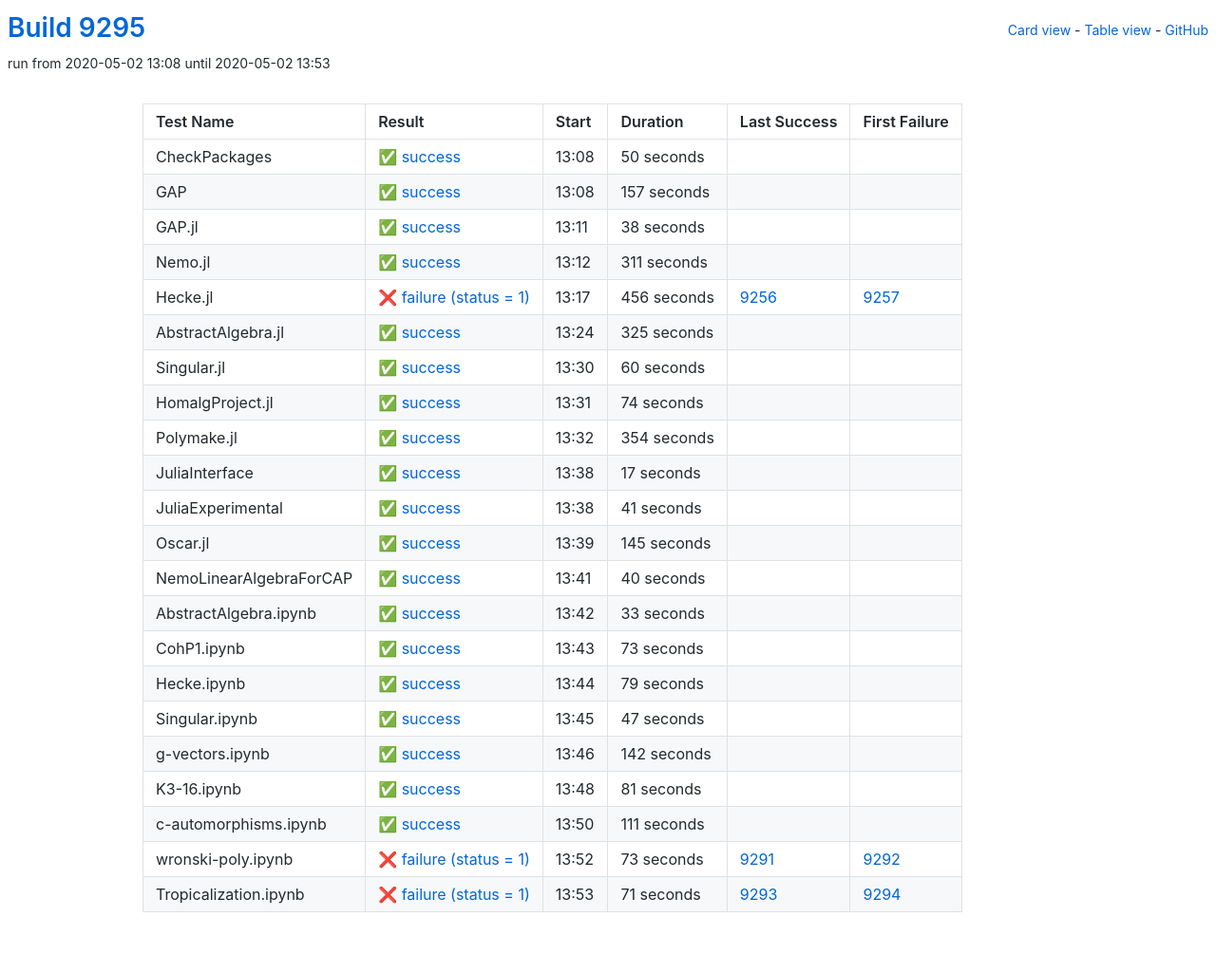
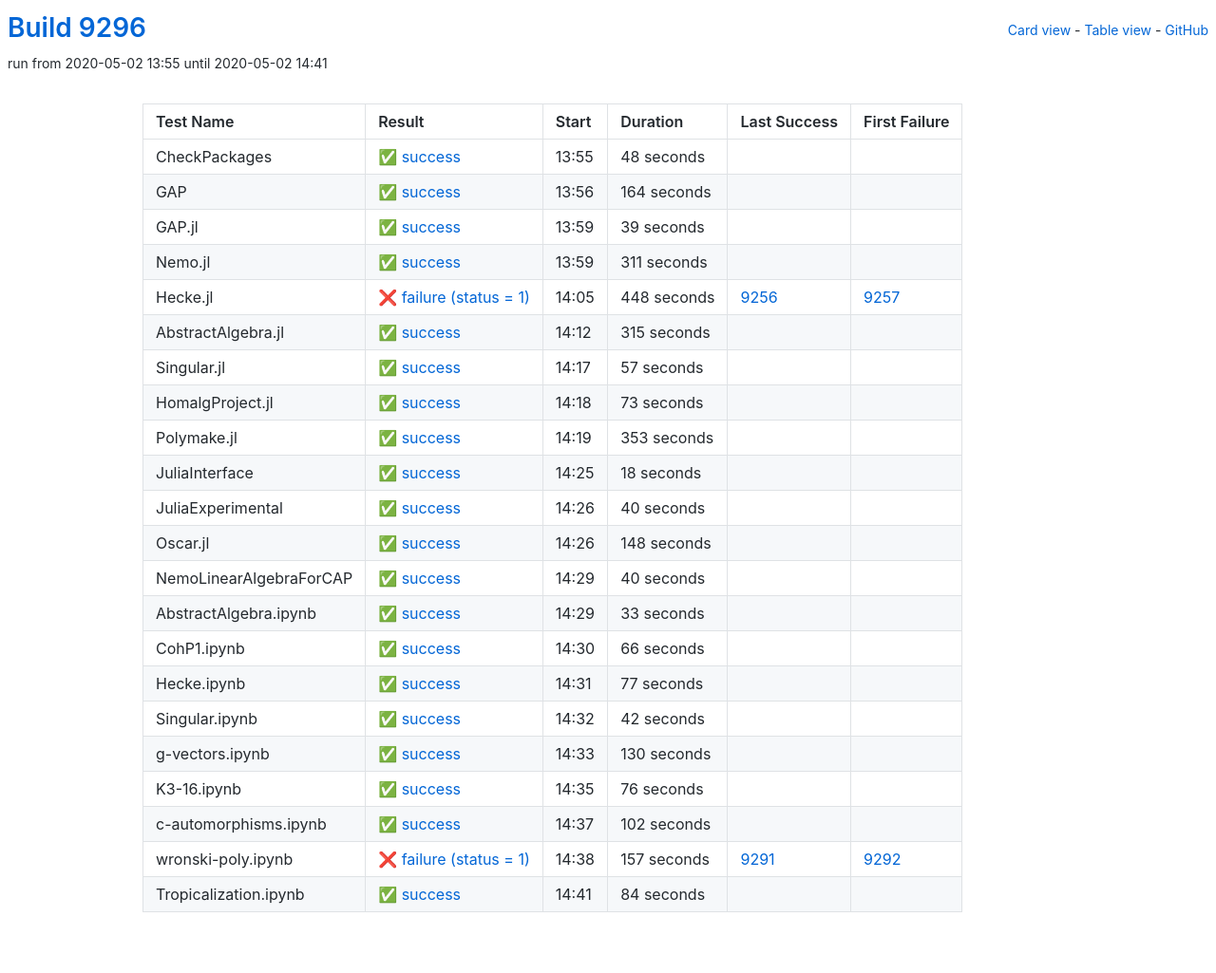
Before and after one commit to oscar-system/oscar-ci-status, a Jekyll site: the page built from table.html, in a window 1280 px wide. Shown: the whole page at 95% size. Built offline with Jekyll 4.4.1, drawn with Linux system fonts in a browser that asks for light colours.

Commit message:
Build 9296

```diff
--- a/_data/ci.yml
+++ b/_data/ci.yml
@@ -1,38 +1,38 @@
-build: 9295
-build_url: https://oscarci.mathematik.uni-kl.de/job/oscar/9295/
+build: 9296
+build_url: https://oscarci.mathematik.uni-kl.de/job/oscar/9296/
 job: oscar
 tests:
-- duration: 50
+- duration: 48
   exitcode: 0
   first_failure: false
   first_failure_url: null
   last_success: false
   last_success_url: null
-  log: https://oscarci.mathematik.uni-kl.de/job/oscar/9295/artifact/logs/build-9295/CheckPackages.log
+  log: https://oscarci.mathematik.uni-kl.de/job/oscar/9296/artifact/logs/build-9296/CheckPackages.log
   name: CheckPackages
-  start: 2020-05-02 13:08
+  start: 2020-05-02 13:55
   status: success
   success: true
-- duration: 157
+- duration: 164
   exitcode: 0
   first_failure: false
   first_failure_url: null
   last_success: false
   last_success_url: null
-  log: https://oscarci.mathematik.uni-kl.de/job/oscar/9295/artifact/logs/build-9295/GAP.log
+  log: https://oscarci.mathematik.uni-kl.de/job/oscar/9296/artifact/logs/build-9296/GAP.log
   name: GAP
-  start: 2020-05-02 13:08
+  start: 2020-05-02 13:56
   status: success
   success: true
-- duration: 38
+- duration: 39
   exitcode: 0
   first_failure: false
   first_failure_url: null
   last_success: false
   last_success_url: null
-  log: https://oscarci.mathematik.uni-kl.de/job/oscar/9295/artifact/logs/build-9295/GAP.jl.log
+  log: https://oscarci.mathematik.uni-kl.de/job/oscar/9296/artifact/logs/build-9296/GAP.jl.log
   name: GAP.jl
-  start: 2020-05-02 13:11
+  start: 2020-05-02 13:59
   status: success
   success: true
 - duration: 311
@@ -41,97 +41,75 @@ tests:
   first_failure_url: null
   last_success: false
   last_success_url: null
-  log: https://oscarci.mathematik.uni-kl.de/job/oscar/9295/artifact/logs/build-9295/Nemo.jl.log
+  log: https://oscarci.mathematik.uni-kl.de/job/oscar/9296/artifact/logs/build-9296/Nemo.jl.log
   name: Nemo.jl
-  start: 2020-05-02 13:12
+  start: 2020-05-02 13:59
   status: success
   success: true
-- duration: 456
+- duration: 448
   exitcode: 1
   first_failure: 9257
   first_failure_url: https://oscarci.mathematik.uni-kl.de/job/oscar/9257/
   last_success: 9256
   last_success_url: https://oscarci.mathematik.uni-kl.de/job/oscar/9256/
-  log: https://oscarci.mathematik.uni-kl.de/job/oscar/9295/artifact/logs/build-9295/Hecke.jl.log
+  log: https://oscarci.mathematik.uni-kl.de/job/oscar/9296/artifact/logs/build-9296/Hecke.jl.log
   name: Hecke.jl
-  start: 2020-05-02 13:17
+  start: 2020-05-02 14:05
   status: failure
   success: false
-- duration: 325
+- duration: 315
   exitcode: 0
   first_failure: false
   first_failure_url: null
   last_success: false
   last_success_url: null
-  log: https://oscarci.mathematik.uni-kl.de/job/oscar/9295/artifact/logs/build-9295/AbstractAlgebra.jl.log
+  log: https://oscarci.mathematik.uni-kl.de/job/oscar/9296/artifact/logs/build-9296/AbstractAlgebra.jl.log
   name: AbstractAlgebra.jl
-  start: 2020-05-02 13:24
+  start: 2020-05-02 14:12
   status: success
   success: true
-- duration: 60
+- duration: 57
   exitcode: 0
   first_failure: false
   first_failure_url: null
   last_success: false
   last_success_url: null
-  log: https://oscarci.mathematik.uni-kl.de/job/oscar/9295/artifact/logs/build-9295/Singular.jl.log
+  log: https://oscarci.mathematik.uni-kl.de/job/oscar/9296/artifact/logs/build-9296/Singular.jl.log
   name: Singular.jl
-  start: 2020-05-02 13:30
+  start: 2020-05-02 14:17
   status: success
   success: true
-- duration: 74
+- duration: 73
   exitcode: 0
   first_failure: false
   first_failure_url: null
   last_success: false
   last_success_url: null
-  log: https://oscarci.mathematik.uni-kl.de/job/oscar/9295/artifact/logs/build-9295/HomalgProject.jl.log
+  log: https://oscarci.mathematik.uni-kl.de/job/oscar/9296/artifact/logs/build-9296/HomalgProject.jl.log
   name: HomalgProject.jl
-  start: 2020-05-02 13:31
+  start: 2020-05-02 14:18
   status: success
   success: true
-- duration: 354
+- duration: 353
   exitcode: 0
   first_failure: false
   first_failure_url: null
   last_success: false
   last_success_url: null
-  log: https://oscarci.mathematik.uni-kl.de/job/oscar/9295/artifact/logs/build-9295/Polymake.jl.log
+  log: https://oscarci.mathematik.uni-kl.de/job/oscar/9296/artifact/logs/build-9296/Polymake.jl.log
   name: Polymake.jl
-  start: 2020-05-02 13:32
+  start: 2020-05-02 14:19
   status: success
   success: true
-- duration: 17
+- duration: 18
   exitcode: 0
   first_failure: false
   first_failure_url: null
   last_success: false
   last_success_url: null
-  log: https://oscarci.mathematik.uni-kl.de/job/oscar/9295/artifact/logs/build-9295/JuliaInterface.log
+  log: https://oscarci.mathematik.uni-kl.de/job/oscar/9296/artifact/logs/build-9296/JuliaInterface.log
   name: JuliaInterface
-  start: 2020-05-02 13:38
-  status: success
-  success: true
-- duration: 41
-  exitcode: 0
-  first_failure: false
-  first_failure_url: null
-  last_success: false
-  last_success_url: null
-  log: https://oscarci.mathematik.uni-kl.de/job/oscar/9295/artifact/logs/build-9295/JuliaExperimental.log
-  name: JuliaExperimental
-  start: 2020-05-02 13:38
-  status: success
-  success: true
-- duration: 145
-  exitcode: 0
-  first_failure: false
-  first_failure_url: null
-  last_success: false
-  last_success_url: null
-  log: https://oscarci.mathematik.uni-kl.de/job/oscar/9295/artifact/logs/build-9295/Oscar.jl.log
-  name: Oscar.jl
-  start: 2020-05-02 13:39
+  start: 2020-05-02 14:25
   status: success
   success: true
 - duration: 40
@@ -140,9 +118,31 @@ tests:
   first_failure_url: null
   last_success: false
   last_success_url: null
-  log: https://oscarci.mathematik.uni-kl.de/job/oscar/9295/artifact/logs/build-9295/NemoLinearAlgebraForCAP.log
+  log: https://oscarci.mathematik.uni-kl.de/job/oscar/9296/artifact/logs/build-9296/JuliaExperimental.log
+  name: JuliaExperimental
+  start: 2020-05-02 14:26
+  status: success
+  success: true
+- duration: 148
+  exitcode: 0
+  first_failure: false
+  first_failure_url: null
+  last_success: false
+  last_success_url: null
+  log: https://oscarci.mathematik.uni-kl.de/job/oscar/9296/artifact/logs/build-9296/Oscar.jl.log
+  name: Oscar.jl
+  start: 2020-05-02 14:26
+  status: success
+  success: true
+- duration: 40
+  exitcode: 0
+  first_failure: false
+  first_failure_url: null
+  last_success: false
+  last_success_url: null
+  log: https://oscarci.mathematik.uni-kl.de/job/oscar/9296/artifact/logs/build-9296/NemoLinearAlgebraForCAP.log
   name: NemoLinearAlgebraForCAP
-  start: 2020-05-02 13:41
+  start: 2020-05-02 14:29
   status: success
   success: true
 - duration: 33
@@ -151,96 +151,96 @@ tests:
   first_failure_url: null
   last_success: false
   last_success_url: null
-  log: https://oscarci.mathematik.uni-kl.de/job/oscar/9295/artifact/logs/build-9295/AbstractAlgebra.ipynb.log
+  log: https://oscarci.mathematik.uni-kl.de/job/oscar/9296/artifact/logs/build-9296/AbstractAlgebra.ipynb.log
   name: AbstractAlgebra.ipynb
-  start: 2020-05-02 13:42
+  start: 2020-05-02 14:29
   status: success
   success: true
-- duration: 73
+- duration: 66
   exitcode: 0
   first_failure: false
   first_failure_url: null
   last_success: false
   last_success_url: null
-  log: https://oscarci.mathematik.uni-kl.de/job/oscar/9295/artifact/logs/build-9295/CohP1.ipynb.log
+  log: https://oscarci.mathematik.uni-kl.de/job/oscar/9296/artifact/logs/build-9296/CohP1.ipynb.log
   name: CohP1.ipynb
-  start: 2020-05-02 13:43
+  start: 2020-05-02 14:30
   status: success
   success: true
-- duration: 79
+- duration: 77
   exitcode: 0
   first_failure: false
   first_failure_url: null
   last_success: false
   last_success_url: null
-  log: https://oscarci.mathematik.uni-kl.de/job/oscar/9295/artifact/logs/build-9295/Hecke.ipynb.log
+  log: https://oscarci.mathematik.uni-kl.de/job/oscar/9296/artifact/logs/build-9296/Hecke.ipynb.log
   name: Hecke.ipynb
-  start: 2020-05-02 13:44
+  start: 2020-05-02 14:31
   status: success
   success: true
-- duration: 47
+- duration: 42
   exitcode: 0
   first_failure: false
   first_failure_url: null
   last_success: false
   last_success_url: null
-  log: https://oscarci.mathematik.uni-kl.de/job/oscar/9295/artifact/logs/build-9295/Singular.ipynb.log
+  log: https://oscarci.mathematik.uni-kl.de/job/oscar/9296/artifact/logs/build-9296/Singular.ipynb.log
   name: Singular.ipynb
-  start: 2020-05-02 13:45
+  start: 2020-05-02 14:32
   status: success
   success: true
-- duration: 142
+- duration: 130
   exitcode: 0
   first_failure: false
   first_failure_url: null
   last_success: false
   last_success_url: null
-  log: https://oscarci.mathematik.uni-kl.de/job/oscar/9295/artifact/logs/build-9295/g-vectors.ipynb.log
+  log: https://oscarci.mathematik.uni-kl.de/job/oscar/9296/artifact/logs/build-9296/g-vectors.ipynb.log
   name: g-vectors.ipynb
-  start: 2020-05-02 13:46
+  start: 2020-05-02 14:33
   status: success
   success: true
-- duration: 81
+- duration: 76
   exitcode: 0
   first_failure: false
   first_failure_url: null
   last_success: false
   last_success_url: null
-  log: https://oscarci.mathematik.uni-kl.de/job/oscar/9295/artifact/logs/build-9295/K3-16.ipynb.log
+  log: https://oscarci.mathematik.uni-kl.de/job/oscar/9296/artifact/logs/build-9296/K3-16.ipynb.log
   name: K3-16.ipynb
-  start: 2020-05-02 13:48
+  start: 2020-05-02 14:35
   status: success
   success: true
-- duration: 111
+- duration: 102
   exitcode: 0
   first_failure: false
   first_failure_url: null
   last_success: false
   last_success_url: null
-  log: https://oscarci.mathematik.uni-kl.de/job/oscar/9295/artifact/logs/build-9295/c-automorphisms.ipynb.log
+  log: https://oscarci.mathematik.uni-kl.de/job/oscar/9296/artifact/logs/build-9296/c-automorphisms.ipynb.log
   name: c-automorphisms.ipynb
-  start: 2020-05-02 13:50
+  start: 2020-05-02 14:37
   status: success
   success: true
-- duration: 73
+- duration: 157
   exitcode: 1
   first_failure: 9292
   first_failure_url: https://oscarci.mathematik.uni-kl.de/job/oscar/9292/
   last_success: 9291
   last_success_url: https://oscarci.mathematik.uni-kl.de/job/oscar/9291/
-  log: https://oscarci.mathematik.uni-kl.de/job/oscar/9295/artifact/logs/build-9295/wronski-poly.ipynb.log
+  log: https://oscarci.mathematik.uni-kl.de/job/oscar/9296/artifact/logs/build-9296/wronski-poly.ipynb.log
   name: wronski-poly.ipynb
-  start: 2020-05-02 13:52
+  start: 2020-05-02 14:38
   status: failure
   success: false
-- duration: 71
-  exitcode: 1
-  first_failure: 9294
-  first_failure_url: https://oscarci.mathematik.uni-kl.de/job/oscar/9294/
-  last_success: 9293
-  last_success_url: https://oscarci.mathematik.uni-kl.de/job/oscar/9293/
-  log: https://oscarci.mathematik.uni-kl.de/job/oscar/9295/artifact/logs/build-9295/Tropicalization.ipynb.log
+- duration: 84
+  exitcode: 0
+  first_failure: false
+  first_failure_url: null
+  last_success: false
+  last_success_url: null
+  log: https://oscarci.mathematik.uni-kl.de/job/oscar/9296/artifact/logs/build-9296/Tropicalization.ipynb.log
   name: Tropicalization.ipynb
-  start: 2020-05-02 13:53
-  status: failure
-  success: false
+  start: 2020-05-02 14:41
+  status: success
+  success: true
```
Also changed, not shown: README.md.
